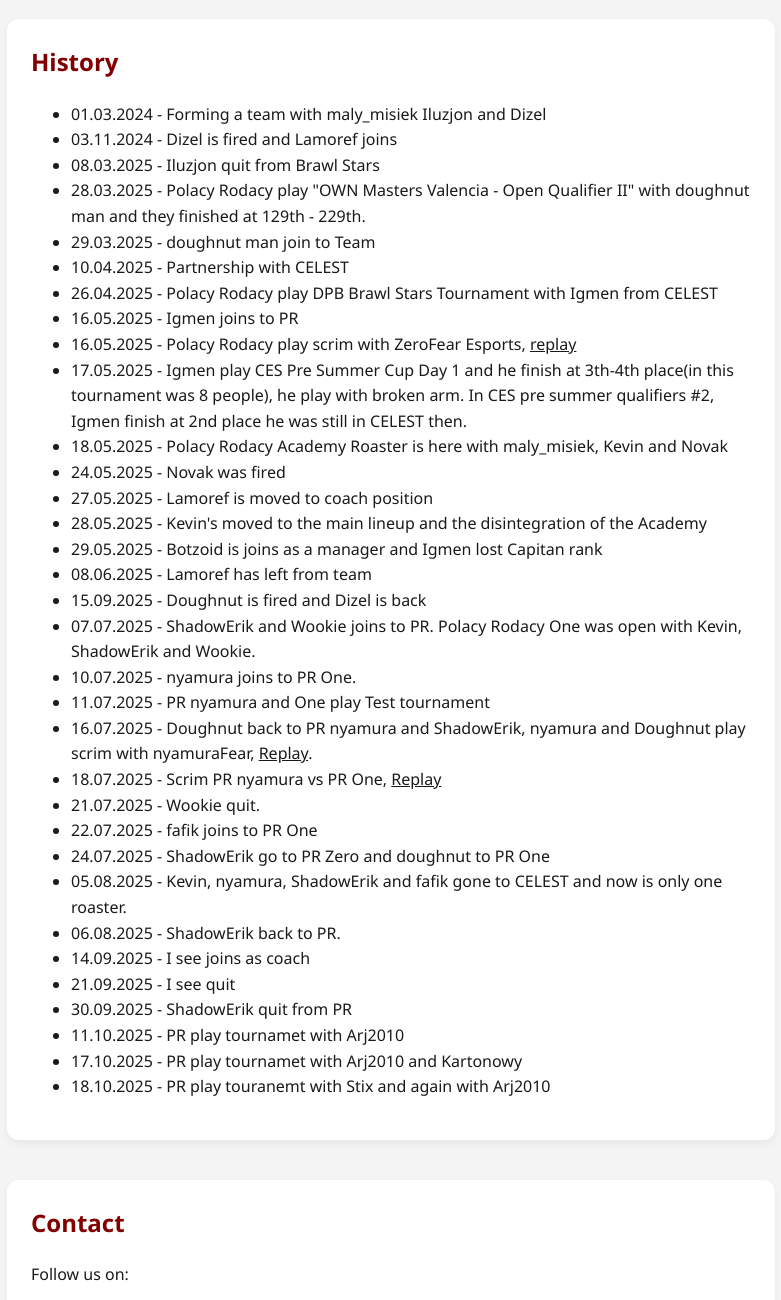
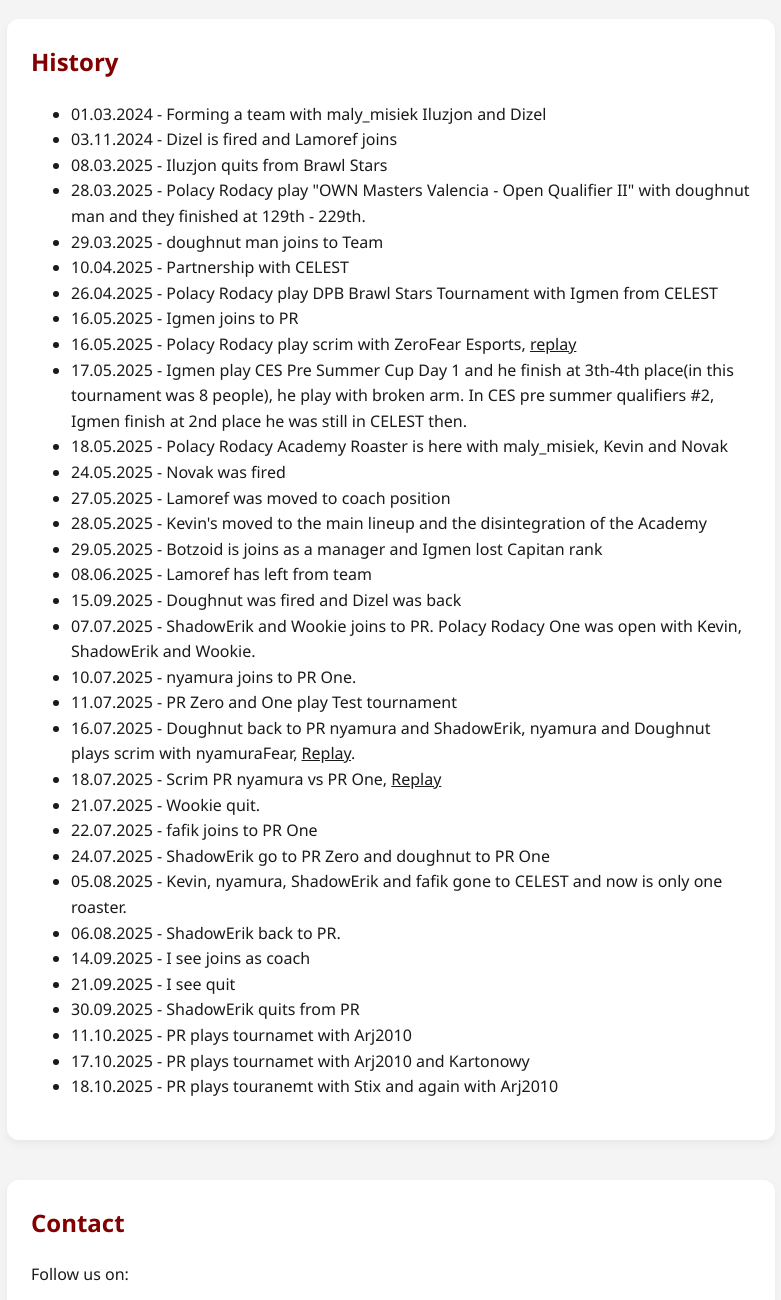
Before and after one commit to polacyrodacy/Main, a plain HTML site: page index.html in a window 1280 px wide. Shown: the part 1227-2527 px from the top of the page, without its empty margins (249-1030 px from the left). Drawn offline with Linux system fonts and the light colour scheme.

Commit message:
¯\_(ツ)_/¯

```diff
--- a/index.html
+++ b/index.html
@@ -112,9 +112,9 @@
       <ul>
         <li>01.03.2024 - Forming a team with maly_misiek Iluzjon and Dizel</li>
         <li>03.11.2024 - Dizel is fired and Lamoref joins</li>
-        <li>08.03.2025 - Iluzjon quit from Brawl Stars</li>
+        <li>08.03.2025 - Iluzjon quits from Brawl Stars</li>
         <li>28.03.2025 - Polacy Rodacy play "OWN Masters Valencia - Open Qualifier II" with doughnut man and they finished at 129th - 229th.</li>
-        <li>29.03.2025 - doughnut man join to Team</li>
+        <li>29.03.2025 - doughnut man joins to Team</li>
         <li>10.04.2025 - Partnership with CELEST</li>
         <li>26.04.2025 - Polacy Rodacy play DPB Brawl Stars Tournament with Igmen from CELEST</li>
         <li>16.05.2025 - Igmen joins to PR</li>
@@ -122,15 +122,15 @@
         <li>17.05.2025 - Igmen play CES Pre Summer Cup Day 1 and he finish at 3th-4th place(in this tournament was 8 people), he play with broken arm. In CES pre summer qualifiers #2, Igmen finish at 2nd place he was still in CELEST then.</li>
         <li>18.05.2025 - Polacy Rodacy Academy Roaster is here with maly_misiek, Kevin and Novak</li>
         <li>24.05.2025 - Novak was fired</li>
-        <li>27.05.2025 - Lamoref is moved to coach position</li>
+        <li>27.05.2025 - Lamoref was moved to coach position</li>
         <li>28.05.2025 - Kevin's moved to the main lineup and the disintegration of the Academy </li>
         <li>29.05.2025 - Botzoid is joins as a manager and Igmen lost Capitan rank</li>
         <li>08.06.2025 - Lamoref has left from team</li>
-        <li>15.09.2025 - Doughnut is fired and Dizel is back</li>
+        <li>15.09.2025 - Doughnut was fired and Dizel was back</li>
         <li>07.07.2025 - ShadowErik and Wookie joins to PR. Polacy Rodacy One was open with Kevin, ShadowErik and Wookie.</li>
         <li>10.07.2025 - nyamura joins to PR One.</li>
-        <li>11.07.2025 - PR nyamura and One play Test tournament</li>
-        <li>16.07.2025 - Doughnut back to PR nyamura and ShadowErik, nyamura and Doughnut play scrim with nyamuraFear, <a href="https://www.youtube.com/watch?v=I5wdYA8ev7A" target="_blank" rel="noopener noreferrer">Replay</a>.</li>
+        <li>11.07.2025 - PR Zero and One play Test tournament</li>
+        <li>16.07.2025 - Doughnut back to PR nyamura and ShadowErik, nyamura and Doughnut plays scrim with nyamuraFear, <a href="https://www.youtube.com/watch?v=I5wdYA8ev7A" target="_blank" rel="noopener noreferrer">Replay</a>.</li>
         <li>18.07.2025 - Scrim PR nyamura vs PR One, <a href="https://www.youtube.com/watch?v=TyRJkEZSvqM" target="_blank">Replay</a></li>
         <li>21.07.2025 - Wookie quit.</li>
         <li>22.07.2025 - fafik joins to PR One</li>
@@ -139,10 +139,10 @@
         <li>06.08.2025 - ShadowErik back to PR.</li>
         <li>14.09.2025 - I see joins as coach</li>
         <li>21.09.2025 - I see quit</li>
-        <li>30.09.2025 - ShadowErik quit from PR</li>
-        <li>11.10.2025 - PR play tournamet with Arj2010</li>
-        <li>17.10.2025 - PR play tournamet with Arj2010 and Kartonowy</li>
-        <li>18.10.2025 - PR play touranemt with Stix and again with Arj2010</li>
+        <li>30.09.2025 - ShadowErik quits from PR</li>
+        <li>11.10.2025 - PR plays tournamet with Arj2010</li>
+        <li>17.10.2025 - PR plays tournamet with Arj2010 and Kartonowy</li>
+        <li>18.10.2025 - PR plays touranemt with Stix and again with Arj2010</li>
       </ul>
   </section>
   <section id="contact">
```
